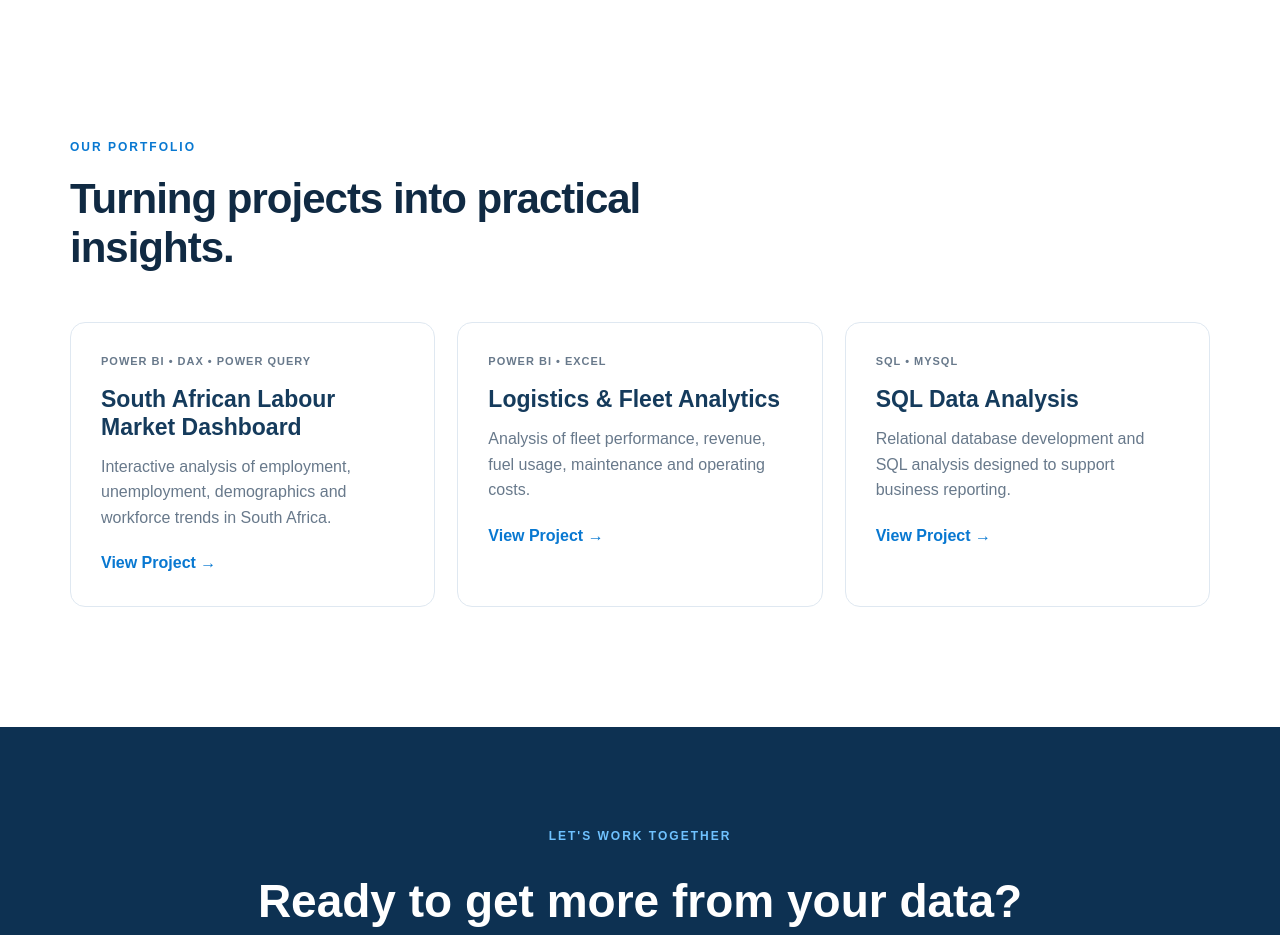
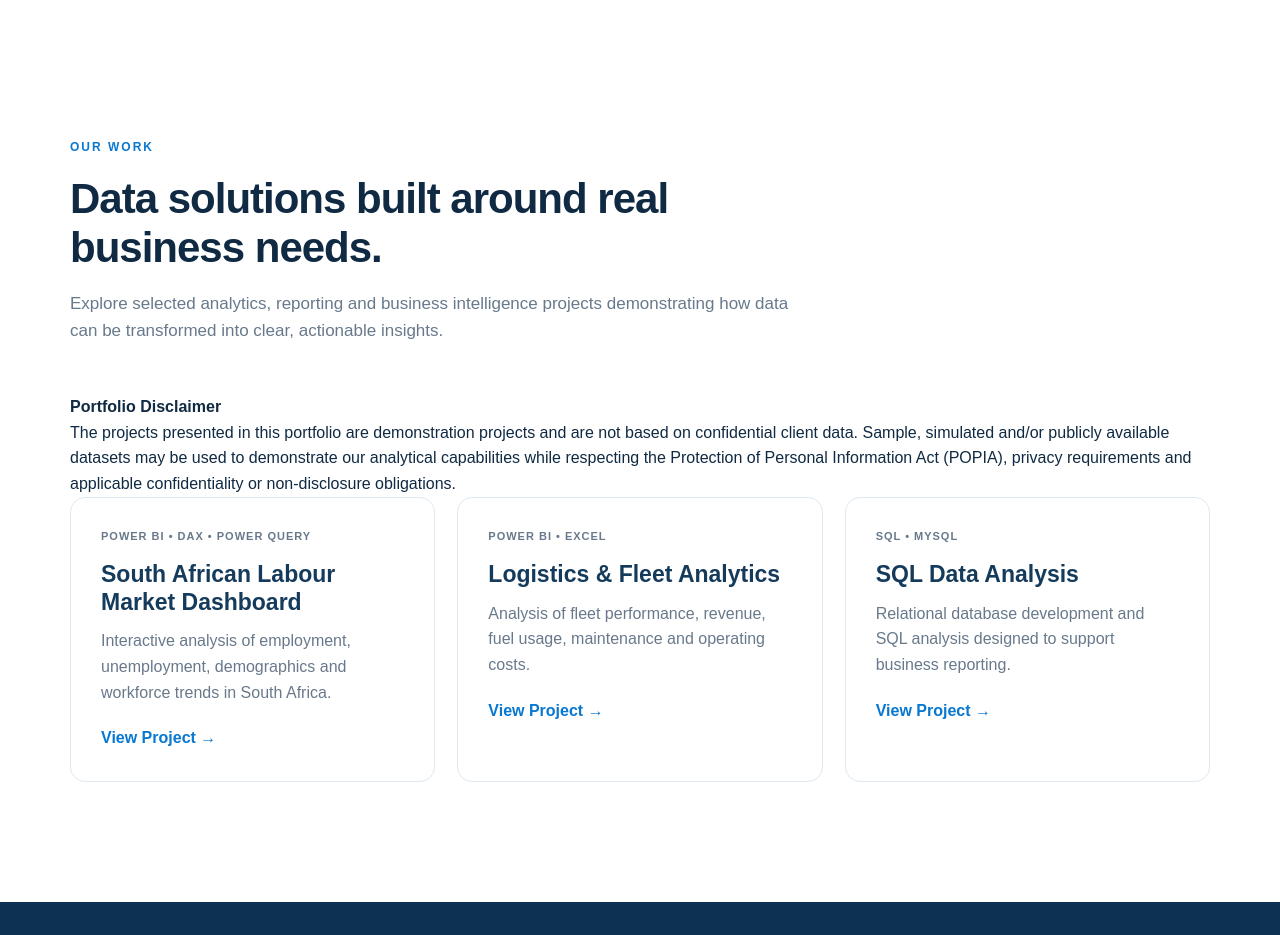
Before and after one commit to MarcelGov1/momentum-analytics-website, a plain HTML site: page index.html in a window 1280 px wide. Shown: the part 4200-5135 px from the top of the page. Drawn offline with Linux system fonts and the light colour scheme.

Commit message:
Revise portfolio section and add disclaimer
Updated portfolio section titles and added a disclaimer about project confidentiality.

```diff
--- a/index.html
+++ b/index.html
@@ -589,12 +589,32 @@
        <div class="section-title">
 
     <p class="eyebrow">
-                OUR PORTFOLIO
+        OUR WORK
     </p>
 
     <h2>
-                Turning projects into practical insights.
+        Data solutions built around real business needs.
     </h2>
+
+    <p class="section-intro">
+        Explore selected analytics, reporting and business intelligence
+        projects demonstrating how data can be transformed into clear,
+        actionable insights.
+    </p>
+
+</div>
+       <div class="portfolio-notice">
+
+    <strong>Portfolio Disclaimer</strong>
+
+    <p>
+        The projects presented in this portfolio are demonstration projects
+        and are not based on confidential client data. Sample, simulated
+        and/or publicly available datasets may be used to demonstrate our
+        analytical capabilities while respecting the Protection of Personal
+        Information Act (POPIA), privacy requirements and applicable
+        confidentiality or non-disclosure obligations.
+    </p>
 
 </div>
 
```
Lines whose indentation alone changed are shown as unchanged.
